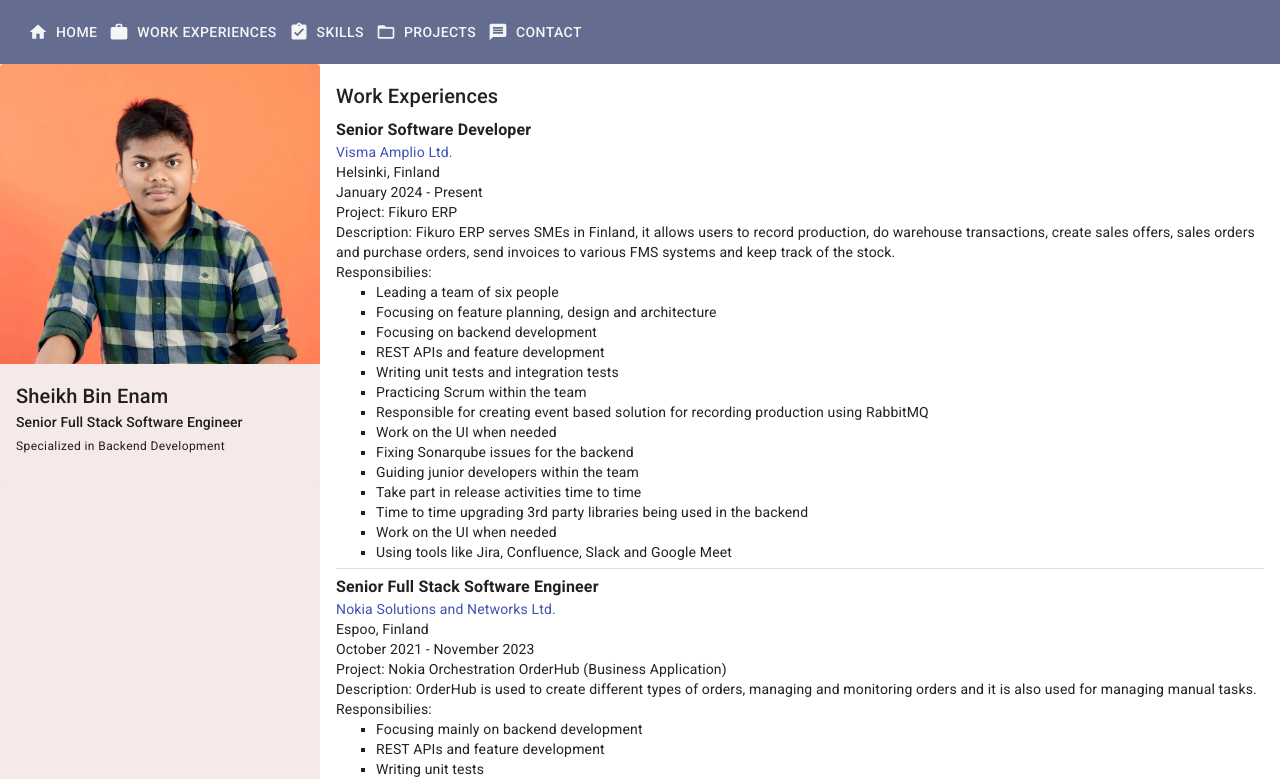
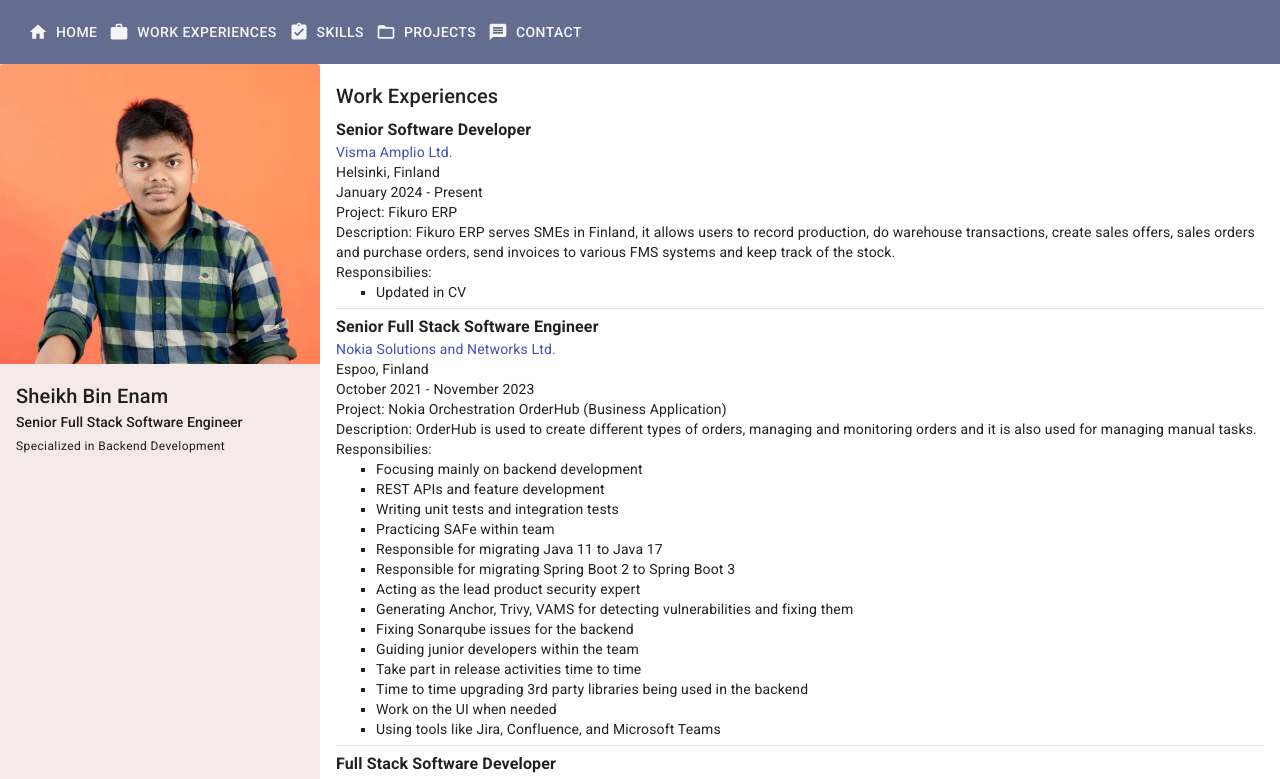
Before and after one commit to saimulhq/portfolio, a React (Create React App) app: page /portfolio/work in a window 1280 px wide. Shown: the top 779 px of the page. Built offline with nearby package versions, Linux system fonts and the light colour scheme.

Commit message:
updated profile

```diff
--- a/src/mappings/works.js
+++ b/src/mappings/works.js
@@ -12,20 +12,7 @@
         description:
             'Fikuro ERP serves SMEs in Finland, it allows users to record production, do warehouse transactions, create sales offers, sales orders and purchase orders, send invoices to various FMS systems and keep track of the stock.',
         responsibilities: [
-            'Leading a team of six people',
-            'Focusing on feature planning, design and architecture',
-            'Focusing on backend development',
-            'REST APIs and feature development',
-            'Writing unit tests and integration tests',
-            'Practicing Scrum within the team',
-            'Responsible for creating event based solution for recording production using RabbitMQ',
-            'Work on the UI when needed',
-            'Fixing Sonarqube issues for the backend',
-            'Guiding junior developers within the team',
-            'Take part in release activities time to time',
-            'Time to time upgrading 3rd party libraries being used in the backend',
-            'Work on the UI when needed',
-            'Using tools like Jira, Confluence, Slack and Google Meet'
+            'Updated in CV'
         ],
         fileName: '',
         file: ''
@@ -42,7 +29,7 @@
         responsibilities: [
             'Focusing mainly on backend development',
             'REST APIs and feature development',
-            'Writing unit tests',
+            'Writing unit tests and integration tests',
             'Practicing SAFe within team',
             'Responsible for migrating Java 11 to Java 17',
             'Responsible for migrating Spring Boot 2 to Spring Boot 3',
@@ -71,7 +58,7 @@
             'Focusing mainly on backend development',
             'Single-handedly worked on the the backend of the project from designing the architecture to coding, testing and deployment',
             'REST APIs and feature development',
-            'Writing unit tests',
+            'Writing unit tests and integration tests',
             'Practicing Scrum within the team',
             'Responsible for TM Forum Open API certification for the product APIs',
             'Fixing Sonarqube issues for the backend',
@@ -96,7 +83,7 @@
             'Single-handedly worked on the backend of the project as a proof of concept for my Master’s Thesis',
             'Thesis title: "Optimizing the Efficiency of the Data Analytics Framework Using Microservice Architecture"',
             'REST APIs and feature development',
-            'Writing unit tests',
+            'Writing unit tests and integration tests',
             'Practicing Scrum within the team',
             'Fixing Sonarqube issues',
             'Using tools like Jira, Confluence, Slack, and Google Meet'
@@ -134,7 +121,7 @@
         responsibilities: [
             'Single-handedly worked on the backend of the project from designing the architecture to coding and testing',
             'REST APIs and feature development',
-            'Writing unit tests',
+            'Writing unit tests and integration tests',
             'Fixing Sonarqube issues',
             'Using tools like Jira, Confluence, Slack, and Google Meet'
         ],
```
